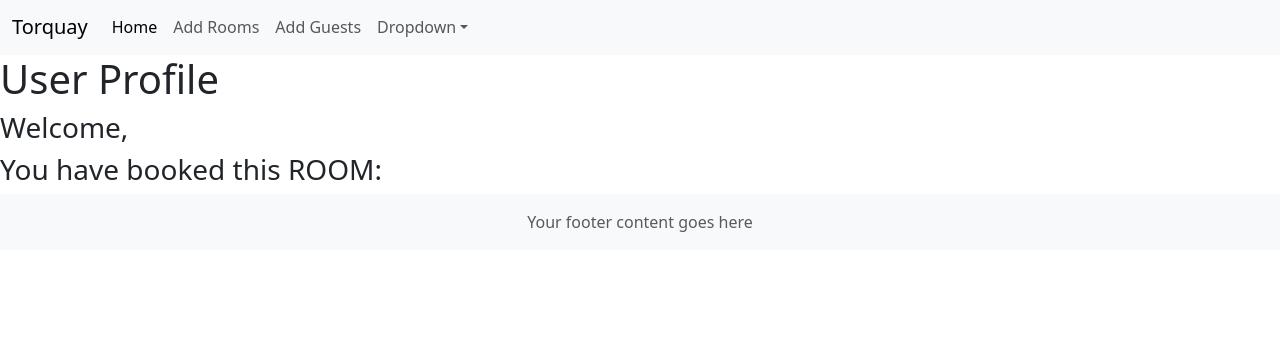
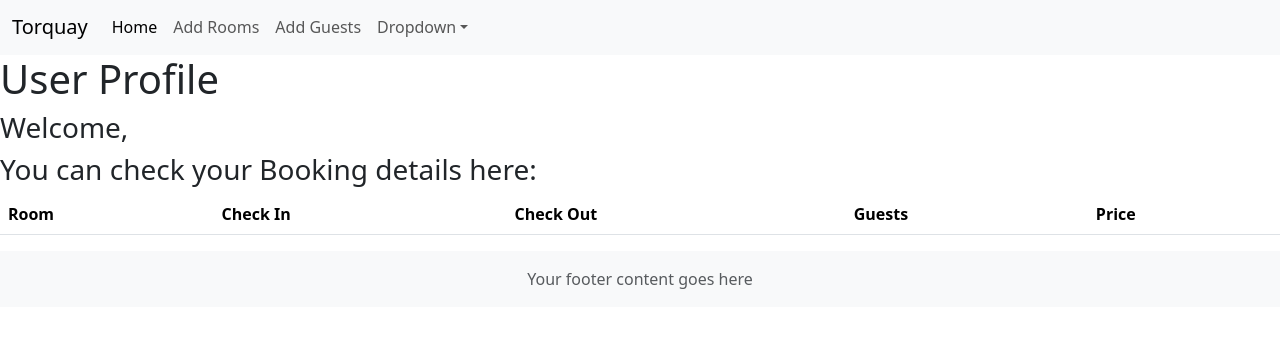
Before and after one commit to ilyanosovsky/Hotel_Torquay, a Django app: page /accounts/profile/1/ in a window 1280 px wide. Shown: the part 25-380 px from the top of the page. Run offline with Django 4.2, Linux system fonts and the light colour scheme; data comes from the database, SQL or seed files in the repository; lists and menus that the app fills with data are empty; some libraries are stand-ins or nearby versions.

Commit message:
added table booking in profile page

```diff
--- a/hotel_torquay_top/accounts/templates/profile.html
+++ b/hotel_torquay_top/accounts/templates/profile.html
@@ -3,34 +3,30 @@
 {% block content %}
 <h1>User Profile</h1>
 <h3>Welcome, {{user.first_name}} {{user.last_name}}</h3>
-<h3>You have booked this ROOM:</h3>
-<div class="d-flex justify-content-between">
-    {% for room in all_rooms %}
-    <div class="col">
-        <div class="card" style="width: 18rem;">
-            <img src="{{ room.room_img }}" style='width: 285px; height: 200px; margin-bottom: 10px' class="card-img-top" alt="room img">
-            <div class="card-body">
-                <h4 class="card-title">Room type: {{ room.room_type }}</h4>
-                {% with room_rate=room.room_type.room_type.room_rate.all %}
-                {% if room_rate %}
-                <h5 class="card-title">Room price: ${{ room_rate.room_rate }}
-                </h5>
-                {% endif %}
-                {% endwith %}
-                <h6 class="card-title">Room size: {{ room.room_size }} person</h6>
-                <p class="card-text">Description:
-                    {{ room.room_type.room_description }}
-                </p>
-                {% if user.is_authenticated%}
-                <form action="{% url 'add_booking' %}" method="get">
-                    <button class="btn btn-primary"> Book Now
-                    </button>
-                  </form>
-                  {% endif %}
-            </div>
-        </div>
-    </div>
-    {% endfor %}
-</div>
+<h3>You can check your Booking details here:</h3>
+
+<table class="table table-striped">
+    <thead>
+        <tr>
+            <th>Room</th>
+            <th>Check In</th>
+            <th>Check Out</th>
+            <th>Guests</th>
+            <th>Price</th>
+        </tr>
+    </thead>
+    <tbody>
+        {% for booking in bookings %}
+        <tr>
+            <td>{{booking.room}}</td>
+            <td>{{booking.check_in}}</td>
+            <td>{{booking.check_out}}</td>
+            <td>{{booking.guest.first_name}} {{booking.guest.last_name}}</td>
+            <td>{{booking.total_price}}</td>
+        </tr>
+        {% endfor %}
+    </tbody>
+</table>
+
 
 {% endblock content %}
--- a/hotel_torquay_top/accounts/views.py
+++ b/hotel_torquay_top/accounts/views.py
@@ -4,6 +4,7 @@ from django.views.generic.edit import CreateView
 from django.contrib.auth.models import User
 from django.contrib.auth.views import LoginView
 from .forms import SignupForm
+from visitors.models import Booking
 from django.urls import reverse_lazy
 
 # Create your views here.
@@ -25,4 +26,5 @@ class CustomLoginView(LoginView):
 class ProfileView(View):
     def get(self, request, pk):
         user = User.objects.get(id=pk)
-        return render(request, 'profile.html', {'user' : user})
+        bookings = Booking.objects.filter(guest=user)
+        return render(request, 'profile.html', {'user': user, 'bookings': bookings})
--- a/hotel_torquay_top/visitors/models.py
+++ b/hotel_torquay_top/visitors/models.py
@@ -35,6 +35,12 @@ class Booking(models.Model):
     def __str__(self):
         return f"{self.room} room for {self.guest.first_name} {self.guest.last_name}"
 
+    @property
+    def total_price(self):
+        num_days = (self.check_out - self.check_in).days
+        room_rate = RoomRate.objects.get(room_type=self.room.room_type, room_size=self.room.room_size)
+        return room_rate.room_rate * num_days
+
 
 class RoomType(models.Model):
     type = models.CharField(max_length=20)
```
